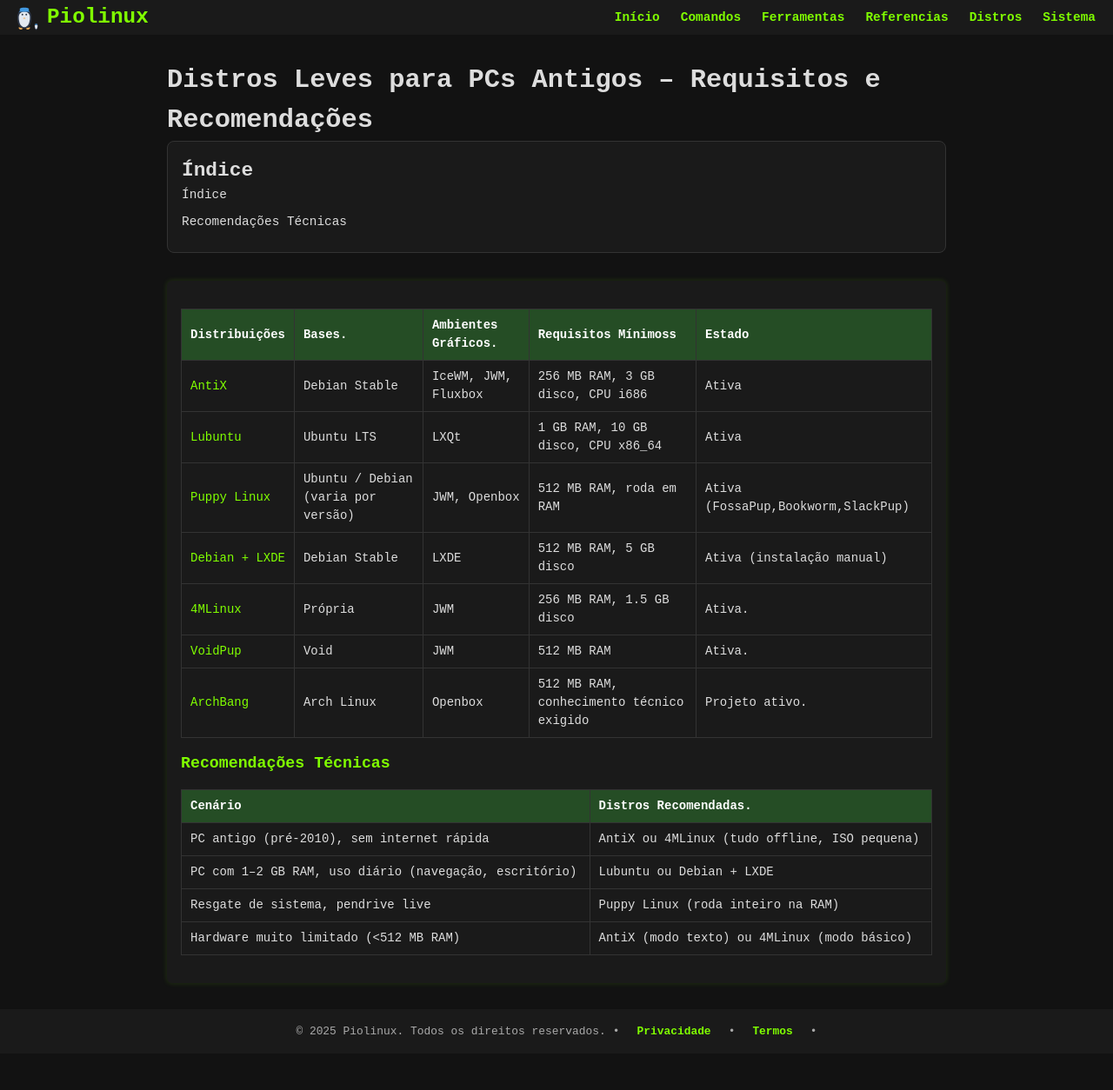
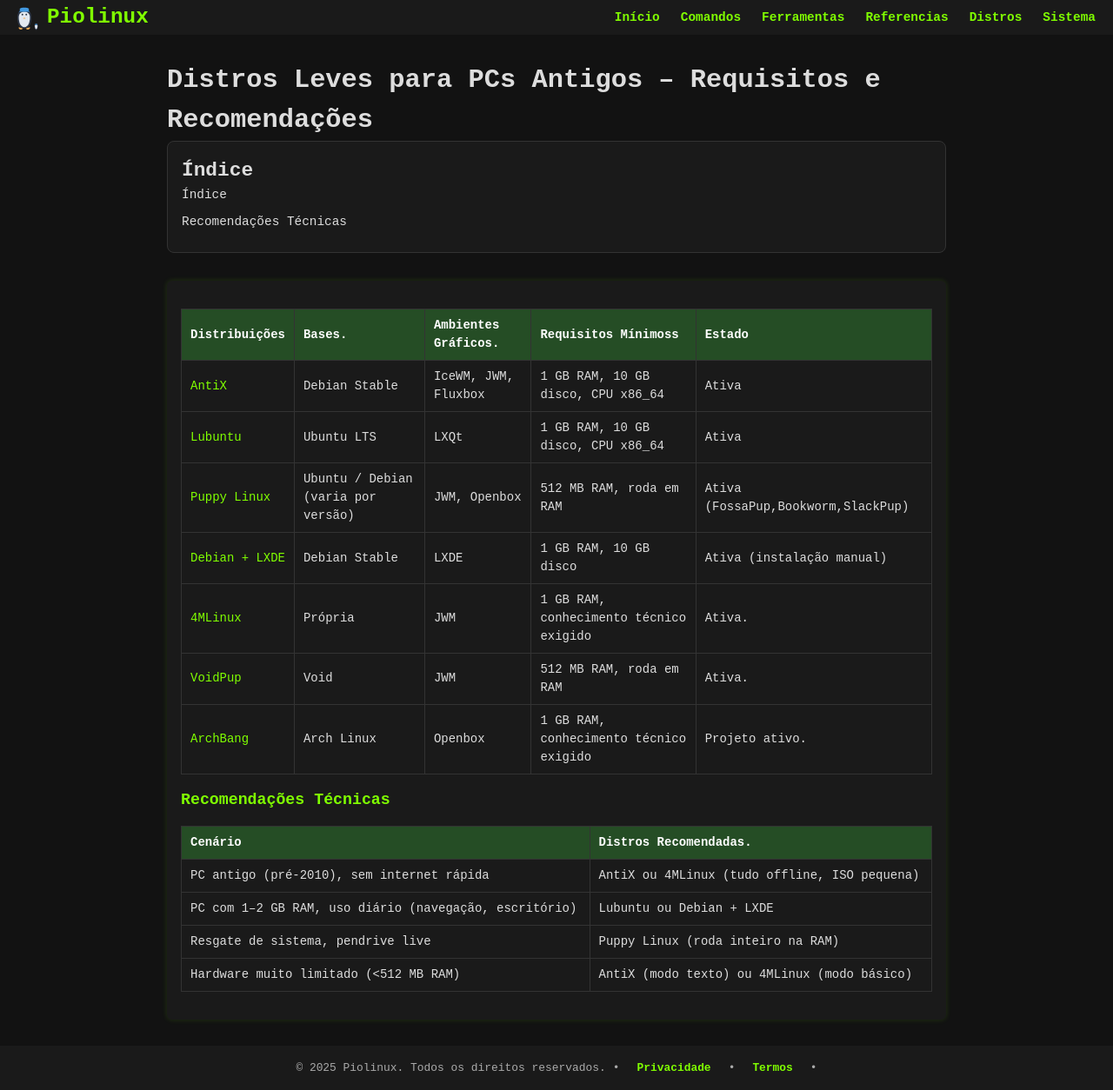
Before and after one commit to Piolinux/piolinux-site, a Jekyll site: the page built from _pages/_referencias/melhores-distros-linux-para-pcs-antigos-e-hardware-modesto.md, in a window 1280 px wide. Shown: the whole page at 87% size. Built offline with Jekyll 4.4.1, drawn with Linux system fonts in a browser that asks for light colours; before the commit the page ends 1212 px from its top, so only the background shows below that.

Commit message:
Update melhores-distros-linux-para-pcs-antigos-e-hardware-modesto.md

```diff
--- a/_pages/_referencias/melhores-distros-linux-para-pcs-antigos-e-hardware-modesto.md
+++ b/_pages/_referencias/melhores-distros-linux-para-pcs-antigos-e-hardware-modesto.md
@@ -32,7 +32,7 @@ permalink: /referencias/distros-linux-pc-antigo/
       <td data-label="Distribuição"><a href="https://antixlinux.com/download/" target="_blank" rel="noopener noreferrer">AntiX</a></td>
       <td data-label="Base">Debian Stable</td>
       <td data-label="Ambiente Gráfico">IceWM, JWM, Fluxbox</td>
-      <td data-label="Requisitos Mínimos">256 MB RAM, 3 GB disco, CPU i686</td>
+      <td data-label="Requisitos Mínimos">1 GB RAM, 10 GB disco, CPU  x86_64</td>
       <td data-label="Estado"> Ativa </td>
     </tr>
     <tr>
@@ -53,28 +53,28 @@ permalink: /referencias/distros-linux-pc-antigo/
       <td data-label="Distribuição"><a href="https://cdimage.debian.org/debian-cd/current-live/amd64/iso-hybrid/" target="_blank" rel="noopener noreferrer">Debian + LXDE</a></td>
       <td data-label="Base">Debian Stable</td>
       <td data-label="Ambiente Gráfico">LXDE</td>
-      <td data-label="Requisitos Mínimos">512 MB RAM, 5 GB disco</td>
+      <td data-label="Requisitos Mínimos">1 GB RAM, 10 GB disco</td>
       <td data-label="Estado"> Ativa (instalação manual)</td>
     </tr>
     <tr>
       <td data-label="Distribuição"><a href="https://sourceforge.net/projects/linux4m/" target="_blank" rel="noopener noreferrer">4MLinux</a></td>
       <td data-label="Base">Própria</td>
       <td data-label="Ambiente Gráfico">JWM</td>
-      <td data-label="Requisitos Mínimos">256 MB RAM, 1.5 GB disco</td>
+      <td data-label="Requisitos Mínimos">1 GB RAM, conhecimento técnico exigido</td>
       <td data-label="Estado"> Ativa.</td>
     </tr>
      <tr>
       <td data-label="Distribuição"><a href="https://sourceforge.net/projects/vpup/"  target="_blank" rel="noopener noreferrer">VoidPup</a></td>
       <td data-label="Base">Void</td>
       <td data-label="Ambiente Gráfico">JWM</td>
-      <td data-label="Requisitos Mínimos">512 MB RAM</td>
+      <td data-label="Requisitos Mínimos">512 MB RAM, roda em RAM</td>
       <td data-label="Estado"> Ativa.</td>
     </tr>
     <tr>
       <td data-label="Distribuição"><a href="https://archbang.org/download/"  target="_blank" rel="noopener noreferrer">ArchBang</a></td>
       <td data-label="Base">Arch Linux</td>
       <td data-label="Ambiente Gráfico">Openbox</td>
-      <td data-label="Requisitos Mínimos">512 MB RAM, conhecimento técnico exigido</td>
+      <td data-label="Requisitos Mínimos">1 GB RAM, conhecimento técnico exigido</td>
       <td data-label="Estado"> Projeto ativo. </td>
     </tr>
   </tbody>
@@ -105,7 +105,7 @@ permalink: /referencias/distros-linux-pc-antigo/
     <tr>
       <td data-label="Cenário">Hardware muito limitado (<512 MB RAM)</td>
       <td data-label="Distro Recomendada">AntiX (modo texto) ou 4MLinux (modo básico)</td>
-    </tr>
+   </tr>
   </tbody>
 </table>
 
```
